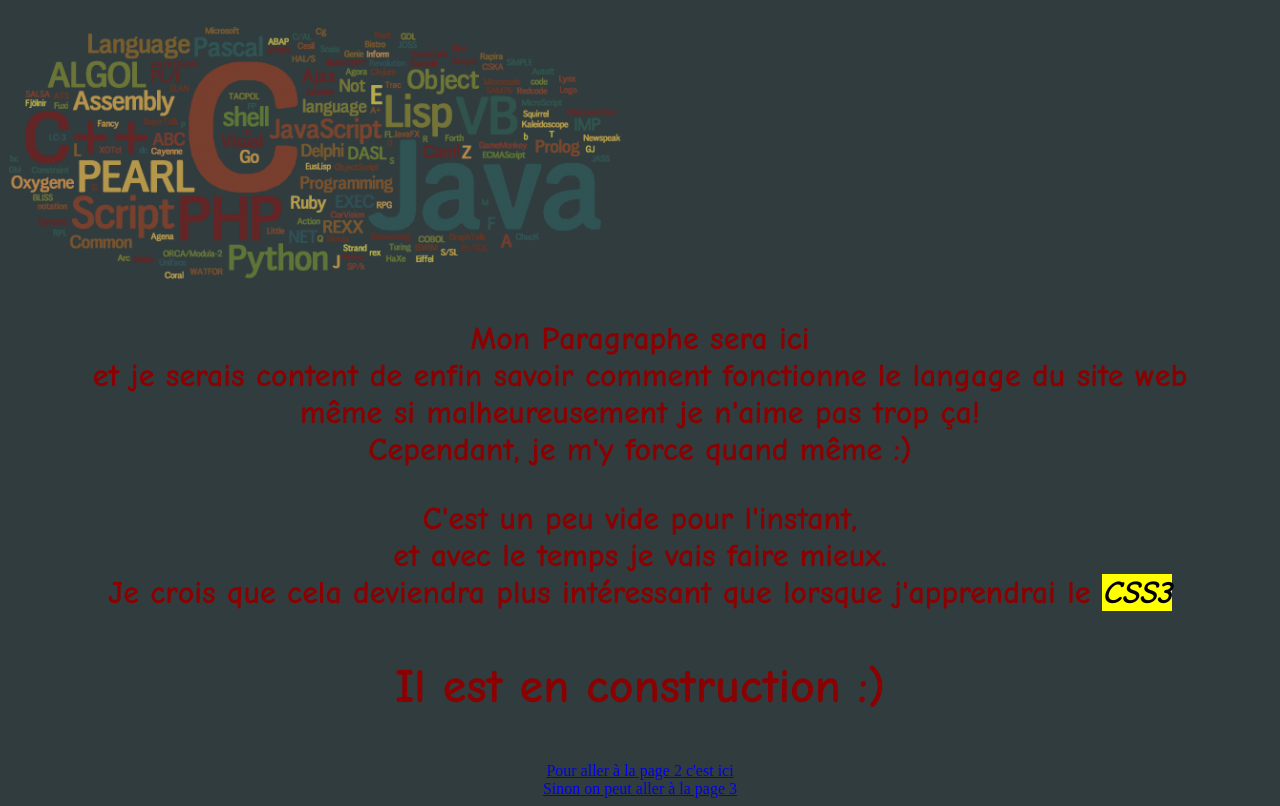
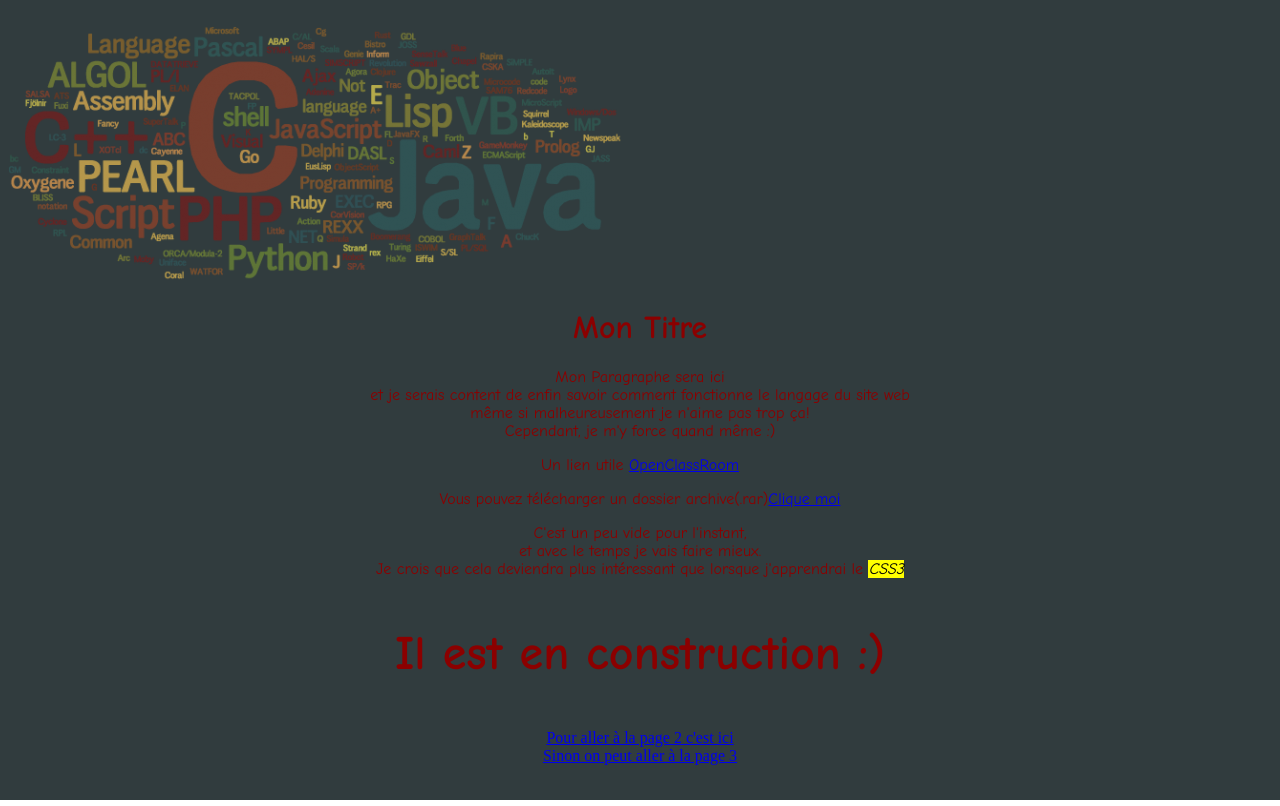
Before and after one commit to ryclos/SiteWebSTS, a plain HTML site: page SiteWebSTS/index.html in a window 1280 px wide. Drawn offline with Linux system fonts and the light colour scheme.

Commit message:
TestInsert

```diff
--- a/SiteWebSTS/index.html
+++ b/SiteWebSTS/index.html
@@ -2,7 +2,7 @@
 <html>
     <head>
         <!-- Entête de la page -->
-   		<title>Info</title>
+        <title>Info</title>
         <meta charset="utf-8" />
         <br>
         <img title="Du code, du code et encore du code !!" alt="Oups, erreur ?!" src="img/Prog-languages.png">
@@ -11,20 +11,25 @@
     <body background="img/ColorBlue.png">    <!-- Image de fond -->
         <!-- Corps de la page -->
 
-    <h1> <!-- <b> gras <i> italique <u> souligné <s> texte barré <p> retour à la ligne <em> italique dans un texte <strong> en gras <mark> surligné  <ul>liste à puce et <li> est une puce et <ol> est une liste a puce numéroté -->
-        <font color="darkred" face="comic sans ms" style="background-color:black;">      <!-- <h1> remplace les size et c'est un titre il diminu de taille jusqu'à <h6> -->
+    <!-- <b> gras <i> italique <u> souligné <s> texte barré <p> retour à la ligne <em> italique dans un texte <strong> en gras <mark> surligné  <ul>liste à puce et <li> est une puce et <ol> est une liste a puce numéroté -->
+        <font color="darkred" face="comic sans ms" style="background-color:black;">      <!-- <h1> remplace les size et c'est un titre il diminu de taille jusqu'à <h6> target="_blank" un nouvel onglet -->
              <div align="center">
+             <h1>Mon Titre</h1>
+                <P><a href="#l  ien"></a></P>
                 <p>Mon Paragraphe sera ici <br />
                 et je serais content de enfin savoir comment fonctionne le langage du site web <br />
                 même si malheureusement je n'aime pas trop ça! <br />
                 Cependant, je m'y force quand même :)</p>
+
+                <p id="lien">Un lien utile <a href="https://openclassrooms.com/courses/apprenez-a-creer-votre-site-web-avec-html5-et-css3" title="C'est vraiment bien!!" target="_blank">OpenClassRoom</a></p>
+
+                <p>Vous pouvez télécharger un dossier archive(.rar)<a href="fichier.zip">Clique moi</a></p>
 
                 <p>C'est un peu vide pour l'instant, <br />
                 et avec le temps je vais faire mieux. <br />
                 Je crois que cela deviendra plus intéressant que lorsque j'apprendrai le <mark><em>CSS3</em></mark></p>
             </div>
         </font>
-    </h1>
     <h2>
         <font align="center" color="darkred" size="10" face="comic sans ms">
         <p>Il est en construction :)</p>
@@ -39,7 +44,7 @@
     </body>
 
     <footer>
-    	       <!-- Pied de la page -->
+               <!-- Pied de la page -->
         <a href="page2.html">
         <div align="center">
         Pour aller à la page 2 c'est ici
```
